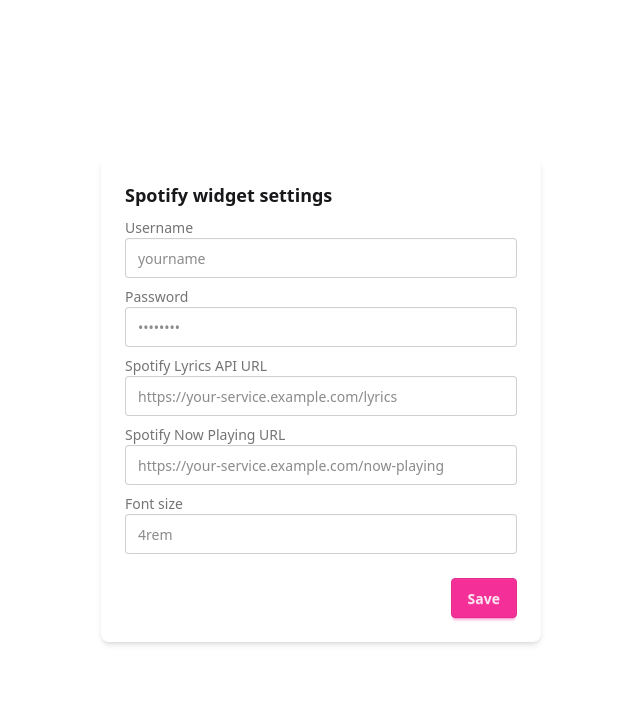
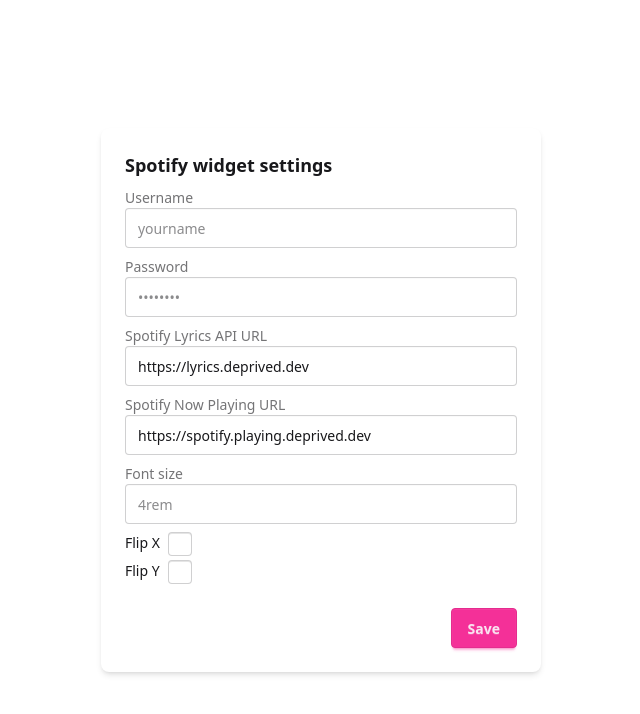
Before and after one commit to MagicBOTAlex/LyricsOnTheMove, a SvelteKit app: page /login in a window 1280 px wide. Shown: the top 714 px of the page, without its empty margins (319-959 px from the left). Built offline with nearby package versions, Linux system fonts and the light colour scheme.

Commit message:
placeholders

```diff
--- a/src/routes/login/+page.svelte
+++ b/src/routes/login/+page.svelte
@@ -2,14 +2,17 @@
 <script lang="ts">
   import { goto } from "$app/navigation";
   import { onMount } from "svelte";
+  import { flip } from "svelte/animate";
 
   type FieldName = "username" | "password" | "lyricsUrl" | "nowPlayingUrl";
 
   let username: string = "";
   let password: string = "";
-  let lyricsUrl: string = "";
-  let nowPlayingUrl: string = "";
+  let lyricsUrl: string = "https://lyrics.deprived.dev";
+  let nowPlayingUrl: string = "https://spotify.playing.deprived.dev";
   let fontsize: string = "";
+  let flipX = false;
+  let flipY = false;
 
   let saving: boolean = false;
   let notice: string = "";
@@ -55,6 +58,8 @@
       localStorage.setItem("lyricsUrl", lyricsUrl);
       localStorage.setItem("nowPlayingUrl", nowPlayingUrl);
       localStorage.setItem("font-size", fontsize ?? "4rem");
+      localStorage.setItem("flipX", flipX.toString());
+      localStorage.setItem("flipY", flipY.toString());
       notice = "Saved settings.";
 
       setTimeout(() => {
@@ -70,8 +75,8 @@
   onMount(() => {
     username = localStorage.getItem("username") ?? "";
     password = localStorage.getItem("password") ?? "";
-    lyricsUrl = localStorage.getItem("lyricsUrl") ?? "";
-    nowPlayingUrl = localStorage.getItem("nowPlayingUrl") ?? "";
+    lyricsUrl = localStorage.getItem("lyricsUrl") ?? lyricsUrl;
+    nowPlayingUrl = localStorage.getItem("nowPlayingUrl") ?? nowPlayingUrl;
     fontsize = localStorage.getItem("font-size") ?? "";
   });
 </script>
@@ -192,6 +197,27 @@
           />
         </div>
 
+        <div class="flex flex-col gap-1 w-full">
+          <div class=" flex w-full">
+            <span class="pr-2">Flip X</span>
+            <input
+              name="Flip"
+              type="checkbox"
+              class="checkbox rounded"
+              bind:checked={flipX}
+            />
+          </div>
+          <div class=" flex w-full">
+            <span class="pr-2">Flip Y</span>
+            <input
+              name="Flip"
+              type="checkbox"
+              class="checkbox rounded"
+              bind:checked={flipY}
+            />
+          </div>
+        </div>
+
         <!-- Actions -->
         <div class="card-actions justify-end mt-4">
           <button class="btn btn-secondary" type="submit" disabled={saving}>
```
